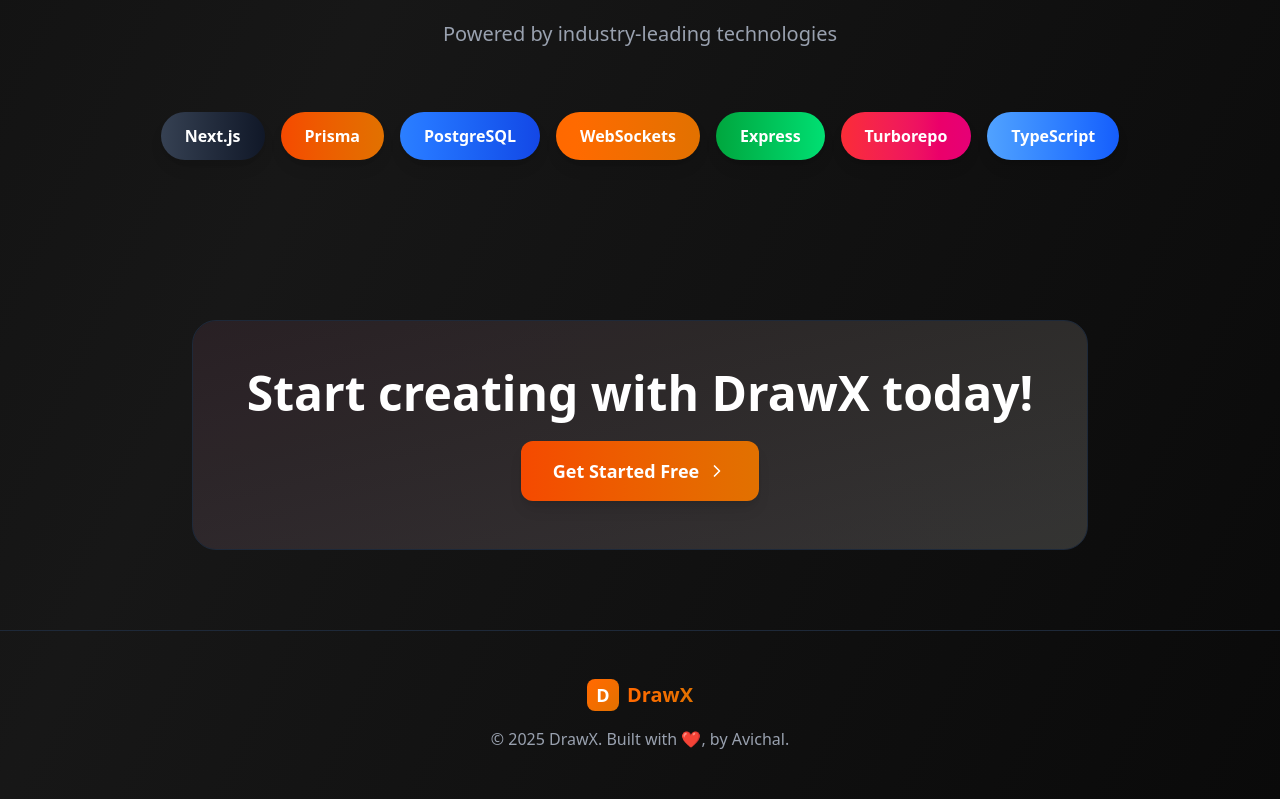
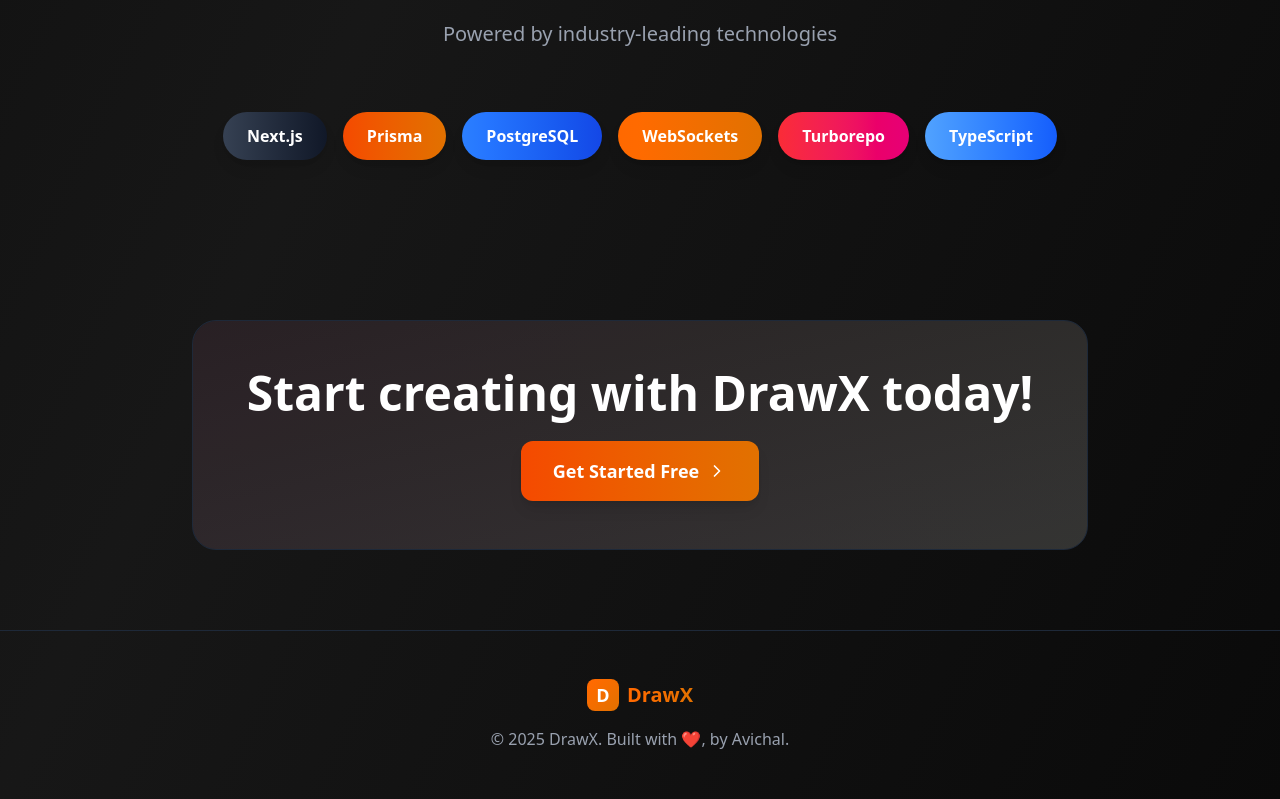
Before and after one commit to avichal-08/DrawX, a Next.js app in the folder apps/web/: page / in a window 1280 px wide. Shown: the part 1938-2737 px from the top of the page. Built offline with nearby package versions, Linux system fonts and the light colour scheme; no server answers.

Commit message:
Remove Express from technology stack
Removed Express from the technology stack list.

```diff
--- a/apps/web/app/page.tsx
+++ b/apps/web/app/page.tsx
@@ -46,7 +46,6 @@
     { name: "Prisma", color: "from-orange-600 to-amber-600" },
     { name: "PostgreSQL", color: "from-blue-500 to-blue-700" },
     { name: "WebSockets", color: "from-orange-500 to-amber-600" },
-    { name: "Express", color: "from-green-600 to-green-400" },
     { name: "Turborepo", color: "from-red-500 to-pink-600" },
     { name: "TypeScript", color: "from-blue-400 to-blue-600" }
   ];
```
